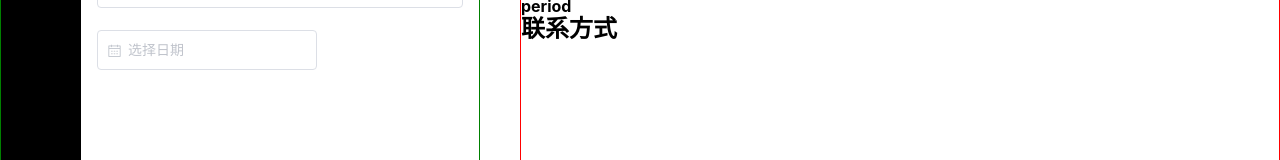
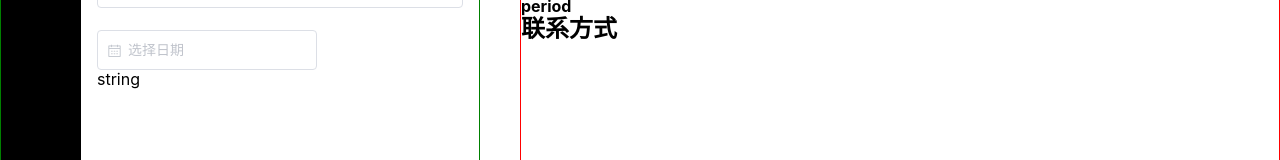
Before and after one commit to CheneyZhangCH/vue-resumer-1, a Vue app: page / in a window 1280 px wide. Shown: the part 621-781 px from the top of the page. Built offline with nearby package versions, Linux system fonts and the light colour scheme.

Commit message:
登陆注册之前备份

```diff
--- a/src/components/editor/Awards.vue
+++ b/src/components/editor/Awards.vue
@@ -14,7 +14,7 @@
         <i class="el-icon-delete remove-button" v-on:click="removeAward(index)"></i>
         <hr>
       </div>
-      <el-button class="edit-button" type="primary" icon="el-icon-edit" v-on:click="addAward()"></el-button>
+      <el-button class="edit-button" v-on:click="addAward()">添加一项</el-button>
     </el-form>
   </div>
 </template>
--- a/src/components/editor/Profile.vue
+++ b/src/components/editor/Profile.vue
@@ -40,7 +40,7 @@
         return this.$store.state.resume.profile;
       },
       day() {
-        return this.value1.toString()
+        return typeof  this.value1
       },
 
 
```
